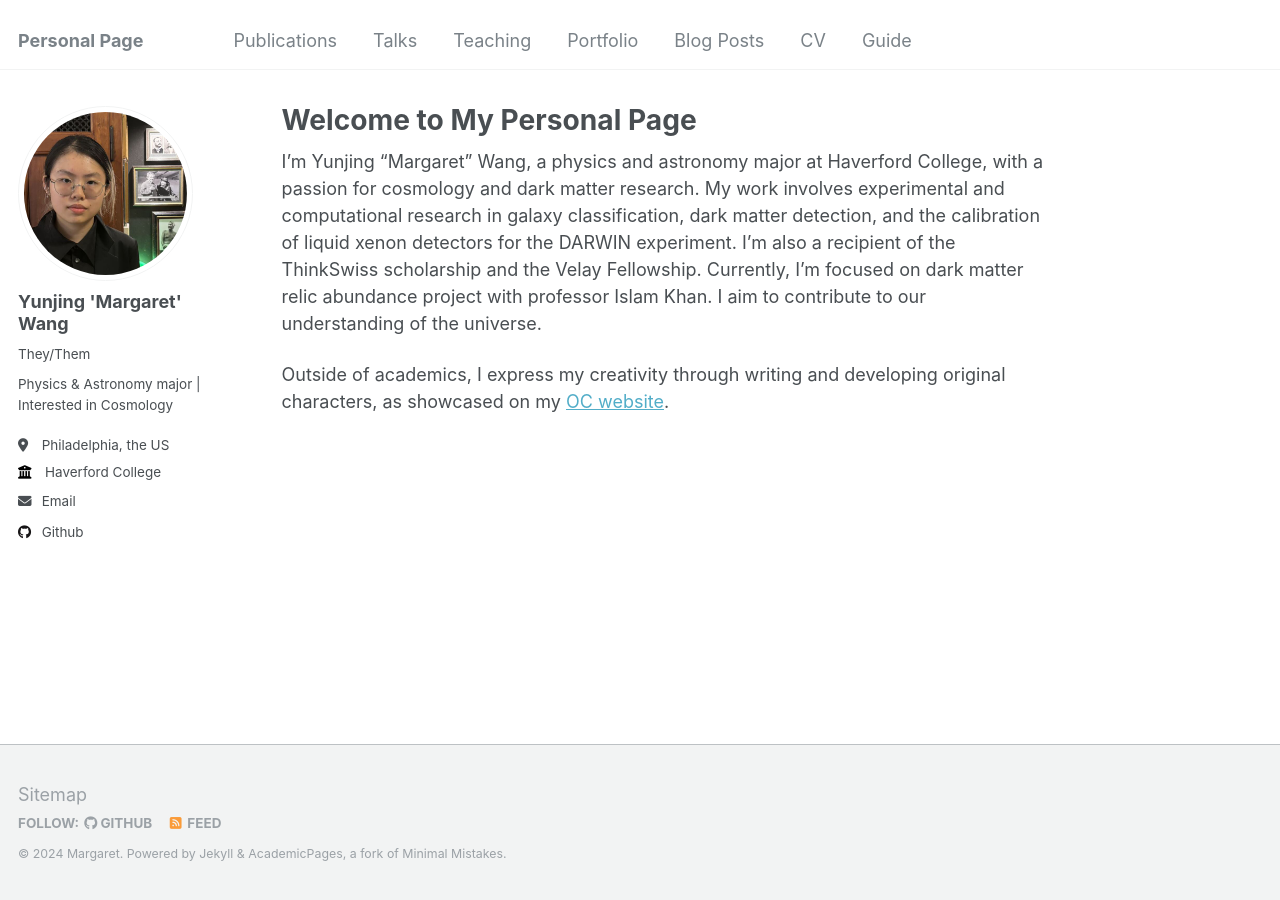
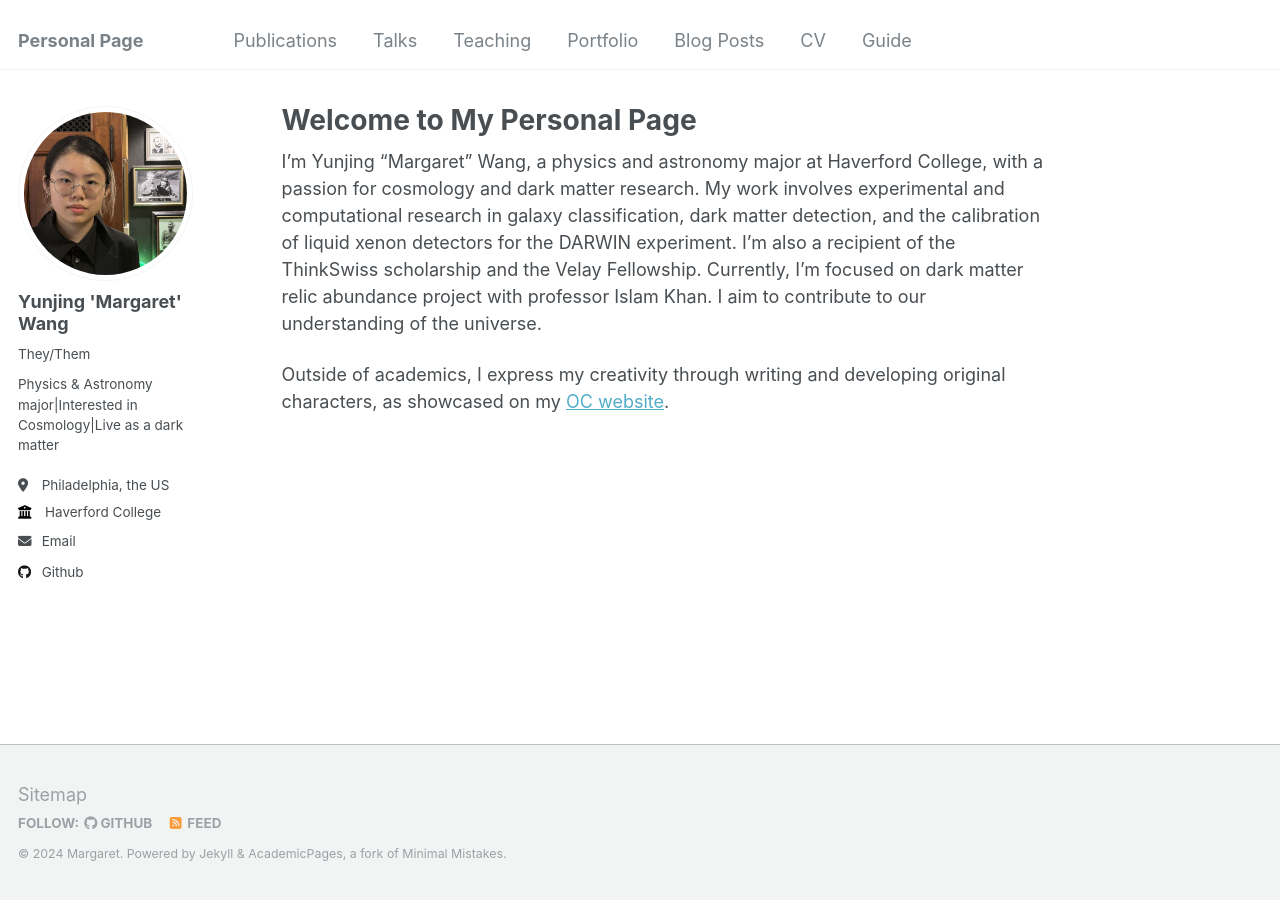
Before and after one commit to Margaret42/Yunjing-Wang, a Jekyll site: the page built from _pages/about.md, in a window 1280 px wide. Built offline with Jekyll 4.4.1, drawn with Linux system fonts in a browser that asks for light colours.

Commit message:
Update _config.yml

```diff
--- a/_config.yml
+++ b/_config.yml
@@ -24,7 +24,7 @@ author:
   avatar           : "profile.png.png"
   name             : "Yunjing 'Margaret' Wang"
   pronouns         : "They/Them" # example: "They/Them"
-  bio              : "Physics & Astronomy major | Interested in Cosmology"
+  bio              : "Physics & Astronomy major|Interested in Cosmology|Live as a dark matter"
   location         : "Philadelphia, the US"
   employer         : "Haverford College"
   uri              : # URL
```
